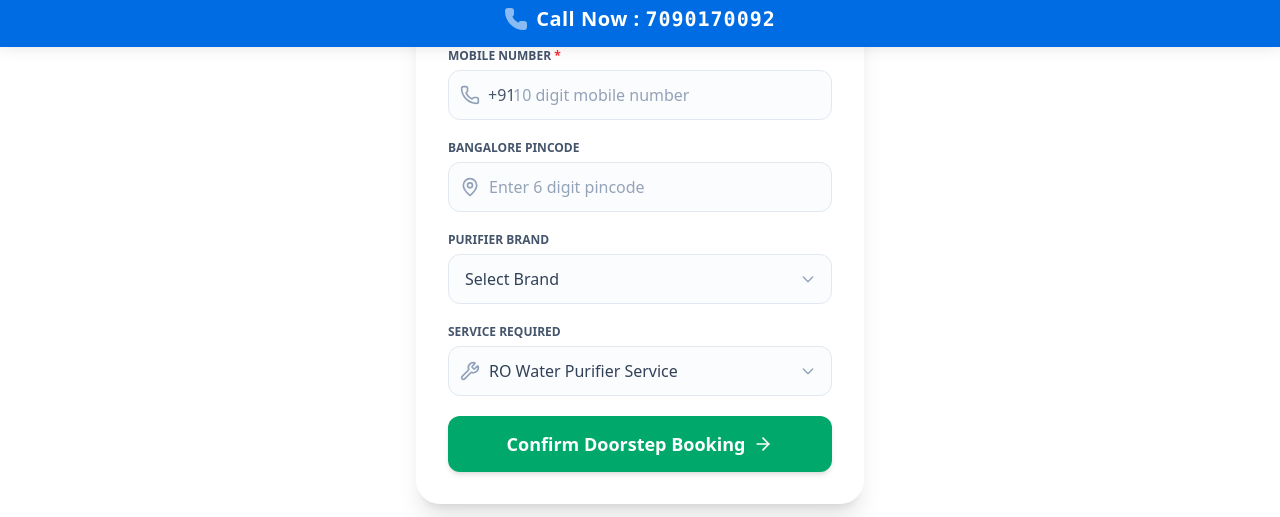
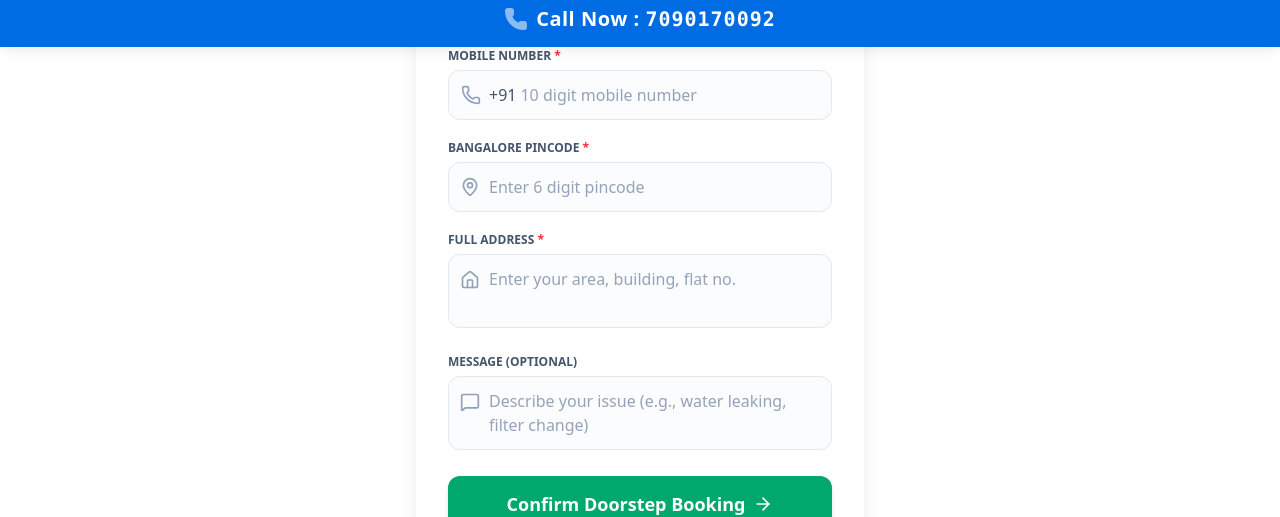
Before and after one commit to roservice336-source/syed-roservice24x7-new-7090-num, a Next.js app in the folder roservice24x7/roservice24x7/: page / in a window 1280 px wide. Shown: the part 753-1270 px from the top of the page. Built offline with nearby package versions, Linux system fonts and the light colour scheme.

Commit message:
Update LeadForm.tsx

```diff
--- a/roservice24x7/roservice24x7/src/components/LeadForm.tsx
+++ b/roservice24x7/roservice24x7/src/components/LeadForm.tsx
@@ -1,18 +1,16 @@
 'use client';
 
 import React, { useState } from 'react';
-import { User, Phone, MapPin, Wrench, ArrowRight, CheckCircle2, AlertCircle, Loader2 } from 'lucide-react';
+import { User, Phone, MapPin, ArrowRight, CheckCircle2, AlertCircle, Loader2, Home, MessageSquare } from 'lucide-react';
 
-// 👇 Yahan humne in props ko accept karne ke liye interface banaya hai 👇
 interface LeadFormProps {
-  preselectedBrand?: string;
-  hideBrandSelector?: boolean;
+  preselectedBrand?: string; // Isko chhupa diya hai UI se, par background me kaam aayega
+  hideBrandSelector?: boolean; // Zaroorat nahi hai ab, par error na aaye isliye rakh rahe hain
   sourcePage?: string;
 }
 
 export const LeadForm: React.FC<LeadFormProps> = ({
   preselectedBrand = "",
-  hideBrandSelector = false,
   sourcePage = "Website"
 }) => {
   const [isSubmitting, setIsSubmitting] = useState(false);
@@ -64,17 +62,12 @@ export const LeadForm: React.FC<LeadFormProps> = ({
 
       <form onSubmit={handleSubmit} className="space-y-5">
 
-        {/* Web3Forms Access Key */}
+        {/* Hidden Fields */}
         <input type="hidden" name="access_key" value="375172bb-62e1-4906-b4c6-25b704ea4100" />
-
-        {/* Aapka Email */}
         <input type="hidden" name="email" value="syedsmaula786@gmail.com" />
-
-        {/* Form Subject */}
         <input type="hidden" name="subject" value={`New Booking from RO Service 24x7 Website - ${sourcePage}`} />
-
-        {/* Source Page (Kahan se form aaya) */}
         <input type="hidden" name="source_page" value={sourcePage} />
+        {preselectedBrand && <input type="hidden" name="brand" value={preselectedBrand} />}
 
         {/* FULL NAME */}
         <div>
@@ -98,9 +91,11 @@ export const LeadForm: React.FC<LeadFormProps> = ({
           <label className="block text-xs font-bold text-slate-600 mb-1.5 uppercase">
             Mobile Number <span className="text-red-500">*</span>
           </label>
-          <div className="relative flex items-center">
-            <Phone className="absolute left-3 top-1/2 -translate-y-1/2 text-slate-400 w-5 h-5" />
-            <span className="absolute left-10 text-slate-600 font-medium">+91</span>
+          <div className="relative flex items-center w-full rounded-xl border border-slate-200 focus-within:ring-2 focus-within:ring-[#0c54a0] focus-within:border-transparent bg-slate-50/50 overflow-hidden">
+            <div className="pl-3 pr-2 flex items-center text-slate-400">
+              <Phone className="w-5 h-5" />
+            </div>
+            <span className="text-slate-600 font-medium pr-1 select-none">+91</span>
             <input
               type="tel"
               name="phone"
@@ -108,7 +103,7 @@ export const LeadForm: React.FC<LeadFormProps> = ({
               pattern="[0-9]{10}"
               maxLength={10}
               placeholder="10 digit mobile number"
-              className="w-full pl-16 pr-4 py-3 rounded-xl border border-slate-200 focus:outline-none focus:ring-2 focus:ring-[#0c54a0] focus:border-transparent text-slate-700 bg-slate-50/50"
+              className="flex-1 w-full py-3 pr-4 bg-transparent focus:outline-none text-slate-700"
             />
           </div>
         </div>
@@ -116,13 +111,14 @@ export const LeadForm: React.FC<LeadFormProps> = ({
         {/* PINCODE */}
         <div>
           <label className="block text-xs font-bold text-slate-600 mb-1.5 uppercase">
-            Bangalore Pincode
+            Bangalore Pincode <span className="text-red-500">*</span>
           </label>
           <div className="relative">
             <MapPin className="absolute left-3 top-1/2 -translate-y-1/2 text-slate-400 w-5 h-5" />
             <input
               type="text"
               name="pincode"
+              required
               pattern="[0-9]{6}"
               maxLength={6}
               placeholder="Enter 6 digit pincode"
@@ -131,61 +127,36 @@ export const LeadForm: React.FC<LeadFormProps> = ({
           </div>
         </div>
 
-        {/* PURIFIER BRAND (Sirf tab dikhega jab hideBrandSelector false ho) */}
-        {!hideBrandSelector && (
+        {/* ADDRESS */}
         <div>
           <label className="block text-xs font-bold text-slate-600 mb-1.5 uppercase">
-              Purifier Brand
+            Full Address <span className="text-red-500">*</span>
           </label>
           <div className="relative">
-              <select
-                name="brand"
+            <Home className="absolute left-3 top-4 text-slate-400 w-5 h-5" />
+            <textarea
+              name="address"
               required
-                defaultValue={preselectedBrand}
-                className="w-full px-4 py-3 rounded-xl border border-slate-200 focus:outline-none focus:ring-2 focus:ring-[#0c54a0] focus:border-transparent text-slate-700 bg-slate-50/50 appearance-none"
-              >
-                <option value="" disabled>Select Brand</option>
-                <option value="Kent">Kent</option>
-                <option value="Aquaguard">Aquaguard</option>
-                <option value="Pureit">Pureit</option>
-                <option value="AO Smith">AO Smith</option>
-                <option value="LG">LG</option>
-                <option value="Other">Other</option>
-              </select>
-              <div className="absolute right-4 top-1/2 -translate-y-1/2 pointer-events-none text-slate-400">
-                <svg className="w-4 h-4" fill="none" stroke="currentColor" viewBox="0 0 24 24"><path strokeLinecap="round" strokeLinejoin="round" strokeWidth="2" d="M19 9l-7 7-7-7"></path></svg>
+              rows={2}
+              placeholder="Enter your area, building, flat no."
+              className="w-full pl-10 pr-4 py-3 rounded-xl border border-slate-200 focus:outline-none focus:ring-2 focus:ring-[#0c54a0] focus:border-transparent text-slate-700 bg-slate-50/50 resize-none"
+            ></textarea>
           </div>
         </div>
-          </div>
-        )}
 
-        {/* Agar Brand selector hidden hai, toh brand value hidden input se bhejenge */}
-        {hideBrandSelector && preselectedBrand && (
-          <input type="hidden" name="brand" value={preselectedBrand} />
-        )}
-
-        {/* SERVICE REQUIRED */}
+        {/* MESSAGE */}
         <div>
           <label className="block text-xs font-bold text-slate-600 mb-1.5 uppercase">
-            Service Required
+            Message (Optional)
           </label>
-          <div className="relative flex items-center">
-            <Wrench className="absolute left-3 top-1/2 -translate-y-1/2 text-slate-400 w-5 h-5 z-10" />
-            <select
-              name="service"
-              required
-              defaultValue="RO Water Purifier Service"
-              className="w-full pl-10 pr-10 py-3 rounded-xl border border-slate-200 focus:outline-none focus:ring-2 focus:ring-[#0c54a0] focus:border-transparent text-slate-700 bg-slate-50/50 appearance-none"
-            >
-              <option value="RO Water Purifier Service">RO Water Purifier Service</option>
-              <option value="RO Installation">RO Installation</option>
-              <option value="Filter Replacement">Filter Replacement</option>
-              <option value="RO Repair">RO Repair</option>
-              <option value="AMC Plan">AMC Plan</option>
-            </select>
-            <div className="absolute right-4 top-1/2 -translate-y-1/2 pointer-events-none text-slate-400">
-               <svg className="w-4 h-4" fill="none" stroke="currentColor" viewBox="0 0 24 24"><path strokeLinecap="round" strokeLinejoin="round" strokeWidth="2" d="M19 9l-7 7-7-7"></path></svg>
-            </div>
+          <div className="relative">
+            <MessageSquare className="absolute left-3 top-4 text-slate-400 w-5 h-5" />
+            <textarea
+              name="message"
+              rows={2}
+              placeholder="Describe your issue (e.g., water leaking, filter change)"
+              className="w-full pl-10 pr-4 py-3 rounded-xl border border-slate-200 focus:outline-none focus:ring-2 focus:ring-[#0c54a0] focus:border-transparent text-slate-700 bg-slate-50/50 resize-none"
+            ></textarea>
           </div>
         </div>
 
```
Lines whose indentation alone changed are shown as unchanged.
